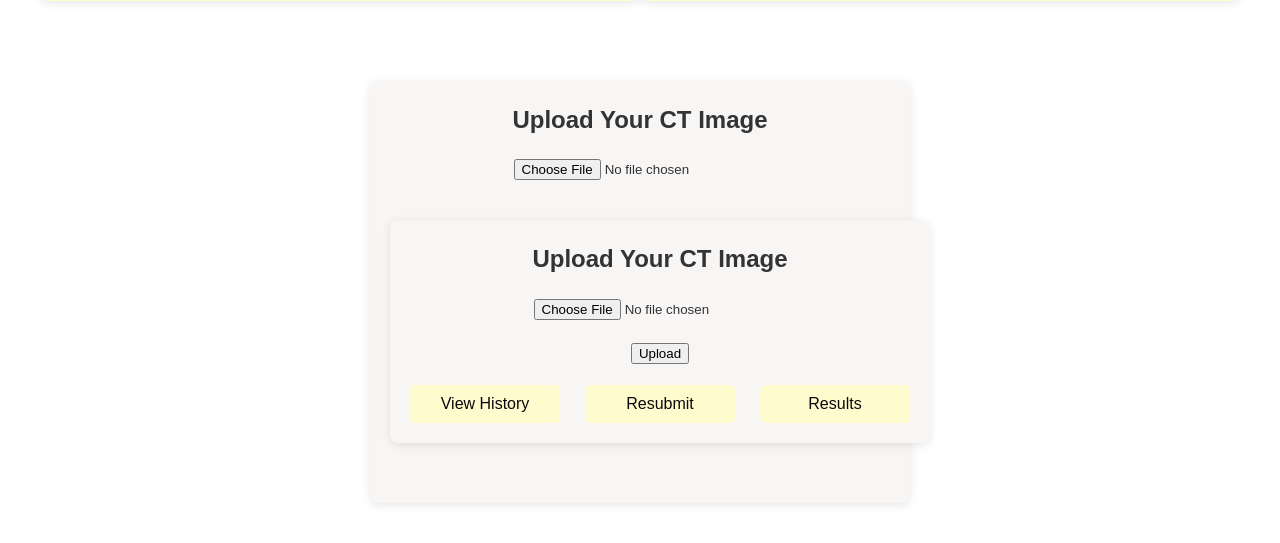
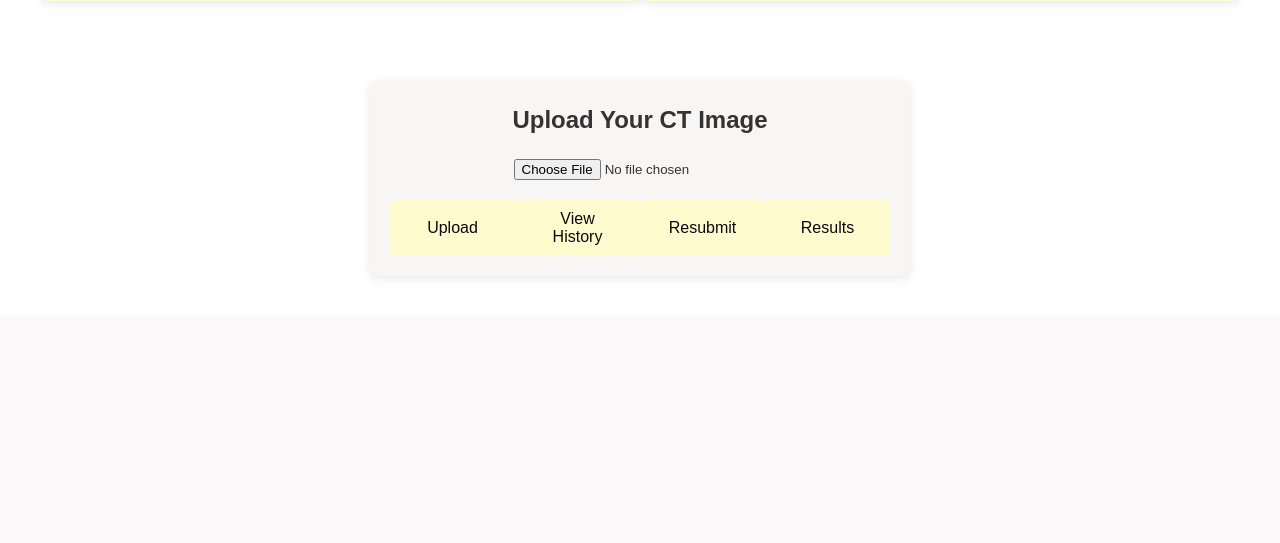
Before and after one commit to Eyphiriam/COMP-496-TEAM-6, a Django app: page / in a window 1280 px wide. Shown: the part 1923-2466 px from the top of the page. After the commit the page ends 2179 px from the top, so only its background shows below. Run offline with Django 5.2, Linux system fonts and the light colour scheme.

Commit message:
Add files via upload

```diff
--- a/my_django_project/project_core/templates/Core/Index.html
+++ b/my_django_project/project_core/templates/Core/Index.html
@@ -1,5 +1,4 @@
 {% load static %}
-
 <!DOCTYPE html>
 <html lang="en">
 <head>
@@ -60,6 +59,16 @@
         .header p {
             color: #fefcce; /* Gold color */
         }
+
+        /*For Uploaded image preview to fit a small area*/
+        .preview img {
+            max-width: 100%;
+            max-height: 300px;
+            border-radius: 8px;
+            margin-top: 10px;
+            display: block;
+        }
+
 
         /* Main Content Styles */
         .content {
@@ -193,11 +202,19 @@
                 width: 100%;
                 margin-bottom: 10px;
             }
+            /*slideshow formattng*/
+            .slideshow-container img {
+                width: 100%;
+                height: auto; /* Maintain aspect ratio */
+                border-radius: 10px; /* Optional for aesthetics */
+            }
+
         }
     </style>
 </head>
 
 <body>
+    <!-- Header Section -->
     <div class="header">
         <img src="{% static 'images/CTNeuroNetLogo.png' %}" alt="CT-NeuroNet Logo">
         <div>
@@ -205,6 +222,8 @@
             <p>COVID-19 Detector</p>
         </div>
     </div>
+
+    <!-- Slideshow Section -->
 <div class="slideshow-container">
         <div class="slides fade">
             <img src="{% static 'images/image1.jpg' %}" style="width:100%" style="height:100%" alt="Slide 1">
@@ -217,6 +236,7 @@
         </div>
     </div>
 
+    <!--Overview Section-->
     <div class="container">
         <h1>CT-NeuroNet Overview</h1>
         <p>
@@ -261,13 +281,6 @@
         </div>
     </div>
 
-    <!-- Image Upload Section -->
-    <div class="upload-container">
-        <h2>Upload Your CT Image</h2>
-        <form id="upload-form">
-            <input type="file" id="file-input" accept="image/*">
-            <div id="image-preview" class="preview"></div>
-        </form>
 
 
 
@@ -299,27 +312,48 @@ let slideIndex = 0;
         }
         // const preview = document.getElementById('image-preview'); // Removed duplicate declaration
 
-        // Image preview
-        fileInput.addEventListener('change', function() {
+        document.addEventListener('DOMContentLoaded', () => {
+    const fileInput = document.getElementById('file-input');
+    const preview = document.getElementById('image-preview');
+    const uploadForm = document.getElementById('upload-form');
+
+    // Image Preview
+    fileInput.addEventListener('change', () => {
         const file = fileInput.files[0];
+        if (file) {
             const reader = new FileReader();
-
-            reader.onload = function(event) {
+            reader.onload = (event) => {
                 preview.innerHTML = `<img src="${event.target.result}" alt="Image Preview">`;
             };
-
-            if (file) {
             reader.readAsDataURL(file);
         } else {
-                preview.innerHTML = "";
+            preview.innerHTML = ""; // Clear preview if no file selected
         }
     });
 
-        // Handle form submission (Placeholder)
-        document.getElementById('upload-form').addEventListener('submit', function(event) {
+    // Handle form submission
+    uploadForm.addEventListener('submit', (event) => {
         event.preventDefault();
-            alert('Form submitted!');
+
+        const formData = new FormData(uploadForm);
+        fetch('/upload/', {
+            method: 'POST',
+            body: formData,
+        })
+            .then((response) => response.json())
+            .then((data) => {
+                if (data.success) {
+                    alert("Image uploaded successfully!");
+                } else {
+                    alert("Image upload failed. Please try again.");
+                }
+            })
+            .catch((error) => {
+                console.error("Error:", error);
             });
+    });
+});
+
     </script>
 
         <!-- Upload Section -->
@@ -329,13 +363,13 @@ let slideIndex = 0;
                 {% csrf_token %}
                 <input type="file" id="file-input" name="image" accept="image/*">
                 <div id="image-preview" class="preview"></div>
-                <button type="submit" id="upload-btn">Upload</button>
             </form>
 
             <div class="button-container">
-                <button id="view-history-btn">View History</button>
-                <button id="resubmit-btn">Resubmit</button>
-                <button id="results-btn">Results</button>
+                <button type ="submit" button id="upload-btn">Upload</button>
+                <button type ="button" id="view-history-btn">View History</button>
+                <button type ="button" id="resubmit-btn">Resubmit</button>
+                <button type ="button" id="results-btn">Results</button>
             </div>
         </div>
 
--- a/my_django_project/project_core/urls.py
+++ b/my_django_project/project_core/urls.py
@@ -7,7 +7,7 @@ from django.conf.urls.static import static
 urlpatterns = [
     path('', views.index, name='index'),  # The home page that renders the index.html
     path('upload/', views.upload_image, name='upload_image'),
-    path('history/', views.view_history, name='view_history'),
+    path('resubmit/<int:image_id>/', views.resubmit, name='resubmit'),
     path('show_result/<int:image_id>/', views.show_result, name='show_result'),
 ]
 
--- a/my_django_project/project_core/views.py
+++ b/my_django_project/project_core/views.py
@@ -1,5 +1,4 @@
 # project_core/views.py
-from django.shortcuts import render
 from django.http import JsonResponse
 from .forms import ImageUploadForm  # You'll need to create this form
 from .models import UploadedImage  # You need a model to save the uploaded images
@@ -7,27 +6,40 @@ from .utils import process_image_and_predict  # The function to process and pred
 from django.shortcuts import render, get_object_or_404
 from rest_framework.response import Response
 from rest_framework.decorators import api_view
+import cv2
+import numpy as np
+import tensorflow as tf
+
+def load_model():
+    # Load your trained TensorFlow model
+    MODEL_PATH = 'llm_model/model_final.keras'
+    model = tf.keras.models.load_model(MODEL_PATH)
+    return model
 
 def index(request):
-    return render(request, 'core/index.html')
+    # Fetch the uploaded images and their results
+    images = UploadedImage.objects.all().order_by('-timestamp')
+    return render(request, 'core/index.html', {'images': images})
 
+# Upload image view
 def upload_image(request):
-    if request.method == 'POST' and request.FILES['image']:
+    if request.method == 'POST' and 'image' in request.FILES:
         image = request.FILES['image']
         uploaded_image = UploadedImage.objects.create(image=image)
-        result = process_image_and_predict(uploaded_image.image.path)  # Assuming a function to handle the model prediction
-        uploaded_image.result = result
+
+        # Process image and predict after upload
+        result = process_image_and_predict(uploaded_image.image.path)
+        uploaded_image.result = result  # Store prediction result in the model
         uploaded_image.save()
+
         return JsonResponse({
-            'message': 'File uploaded successfully!',
+            'message': 'Image uploaded and prediction completed!',
             'image_url': uploaded_image.image.url,
             'result': result
         })
-    return JsonResponse({'error': 'No file uploaded'}, status=400)
 
-def view_history(request):
-    images = UploadedImage.objects.all().order_by('-timestamp')
-    return render(request, 'core/view_history.html', {'images': images})
+    return JsonResponse({'error': 'No image uploaded'}, status=400)
+
 
 def show_result(request, image_id):
     uploaded_image = get_object_or_404(UploadedImage, id=image_id)
@@ -39,12 +51,19 @@ def show_result(request, image_id):
         'result': uploaded_image.result,
     })
 
-def resubmit_image(request):
-    if request.method == 'POST' and request.FILES.get('image'):
-        image = request.FILES['image']
-        uploaded_image = UploadedImage.objects.create(image=image, result="Resubmitted Result")
-        return JsonResponse({'success': True, 'image_url': uploaded_image.image.url})
-    return JsonResponse({'success': False}, status=400)
+def resubmit(request, image_id):
+    uploaded_image = get_object_or_404(UploadedImage, id=image_id)
+
+    # Reprocess the image and update the result
+    result = process_image_and_predict(uploaded_image.image.path)
+    uploaded_image.result = result
+    uploaded_image.save()
+
+    return JsonResponse({
+        'message': 'Image reprocessed successfully!',
+        'image_url': uploaded_image.image.url,
+        'result': result,
+    })
 
 @api_view(['POST'])
 def process_image(request):
```
Also changed, not shown: my_django_project/project_core/utils.py (+9 -9 lines). Lines whose indentation alone changed are shown as unchanged.
